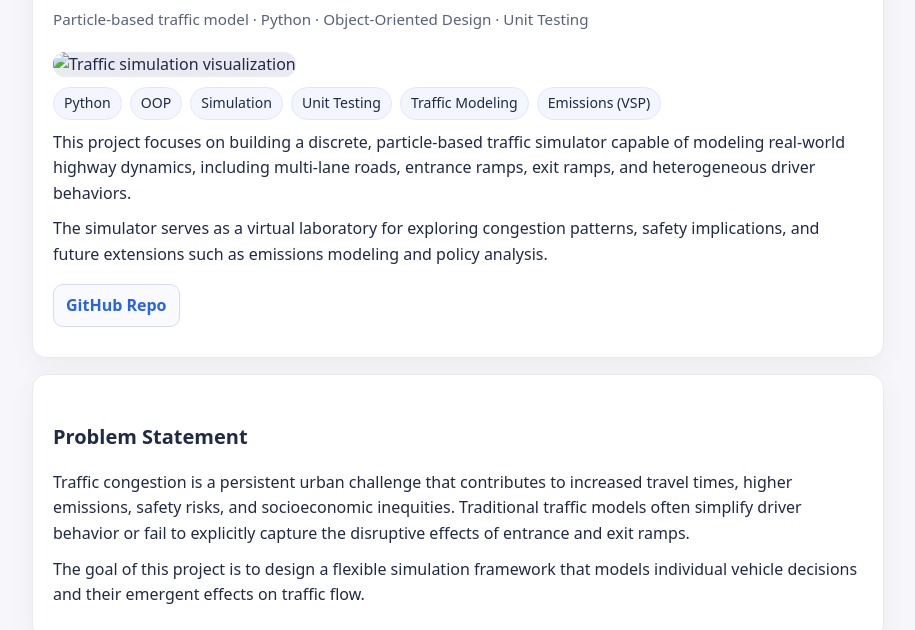
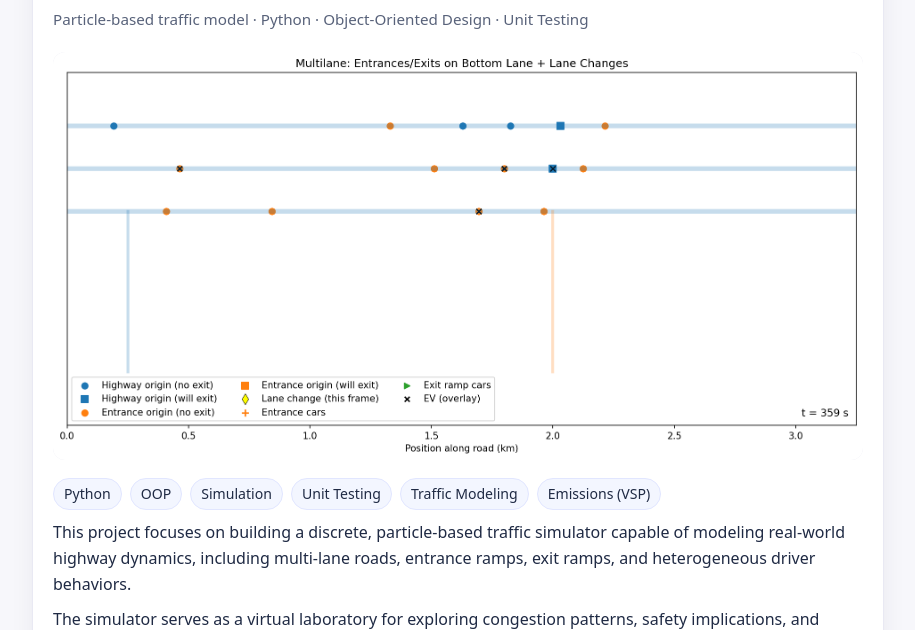
Before and after one commit to acai747/acai747.github.io, a plain HTML site: page assets/writeups/traffic-simulator.html in a window 1280 px wide. Shown: the part 170-800 px from the top of the page, without its empty margins (182-1097 px from the left). Drawn offline with Linux system fonts and the light colour scheme.

Commit message:
Update traffic-simulator.html

```diff
--- a/assets/writeups/traffic-simulator.html
+++ b/assets/writeups/traffic-simulator.html
@@ -134,7 +134,7 @@
       </p>
 
       <!-- Optional hero image -->
-      <img src="assets/img/traffic-sim.png" alt="Traffic simulation visualization" />
+      <img src="../img/traffic-sim.png" alt="Traffic simulation visualization" />
 
       <div class="pillrow">
         <span class="pill">Python</span>
```
